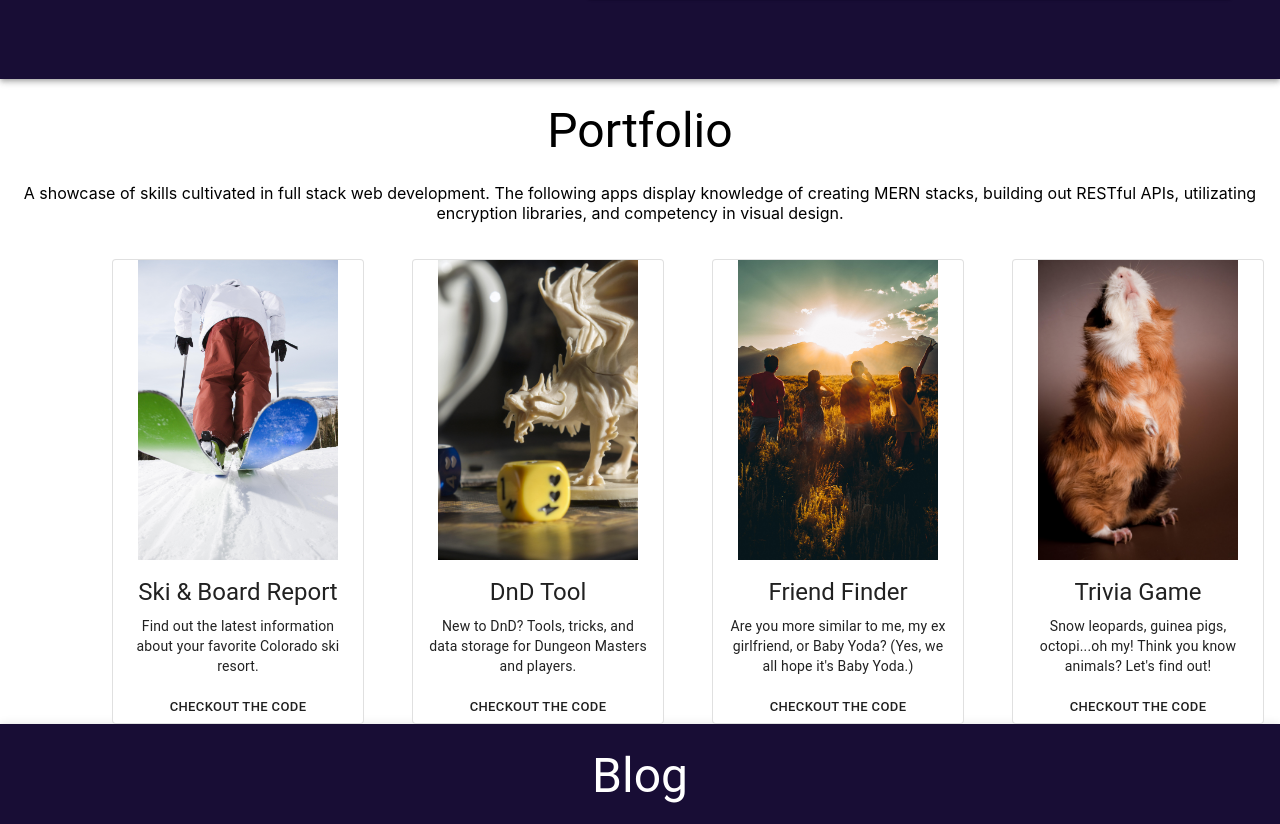
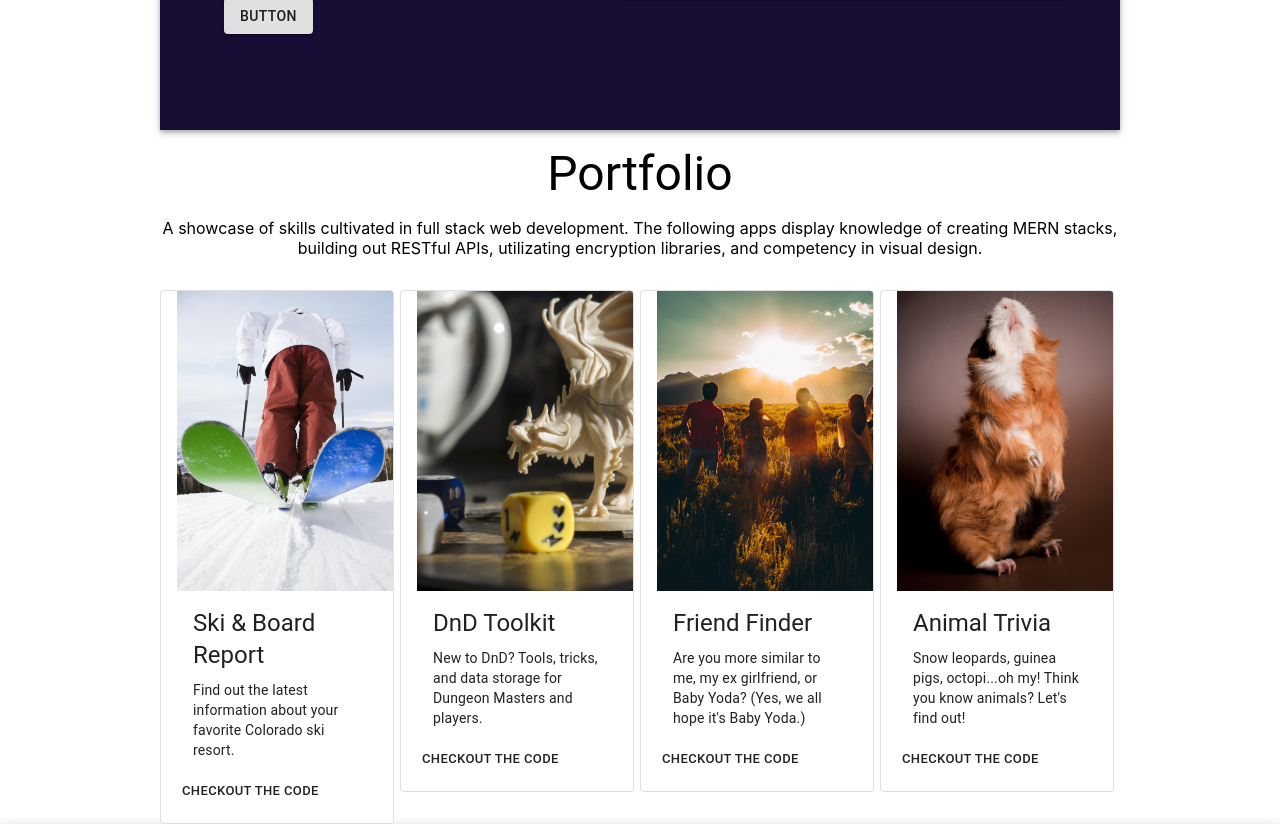
Before and after one commit to LucasAho/blog-front-end, a React (Create React App) app: page / in a window 1280 px wide. Shown: the part 360-1184 px from the top of the page. Built offline with nearby package versions, Linux system fonts and the light colour scheme.

Commit message:
portfolio showcase trimmed down to cut repeating code, cards load dynamically with props. note that card URLs are broken until i figure out redirect hooks again

```diff
--- a/src/components/Header/Header.component.js
+++ b/src/components/Header/Header.component.js
@@ -1,11 +1,12 @@
 import React from 'react';
-import { Grid, AppBar } from '@material-ui/core';
+import { Grid, AppBar, Box } from '@material-ui/core';
 import { makeStyles, createStyles } from '@material-ui/core/styles';
 import { RightHeaderPane, LeftHeaderPane, ToolbarPane } from './HeaderPanes.component';
 
 const useStyles = makeStyles((theme) => createStyles({
   root: {
     flexGrow: 1,
+    maxWidth: '960px'
   },
   AppBar: {
     minHeight: 128,
@@ -25,7 +26,7 @@ const useStyles = makeStyles((theme) => createStyles({
 export default function HeadAppBar() {
   const classes = useStyles();
   return (
-    <div className={classes.root}>
+    <Box className={classes.root} mx='auto'>
       <AppBar position="static" color='primary' className={classes.AppBar}>
 
         <ToolbarPane />
@@ -40,6 +41,6 @@ export default function HeadAppBar() {
         </Grid>
 
       </AppBar>
-    </div>
+    </Box>
   );
 }
--- a/src/components/Showcase/Showcase.component.js
+++ b/src/components/Showcase/Showcase.component.js
@@ -1,6 +1,7 @@
 import React from 'react';
 import { makeStyles, createStyles } from '@material-ui/core/styles';
-import { Card, Grid, CardActionArea, Button, Typography, CardMedia, CardContent, Box } from '@material-ui/core';
+import { Grid, Box } from '@material-ui/core';
+import { HeadPane, CardPane } from './ShowcasePanes.component'
 import stockSki from "../../imageAssets/stockSki.jpg";
 import stockDnD from "../../imageAssets/stockDnD.jpg";
 import stockFriends from "../../imageAssets/stockFriends.jpg";
@@ -9,173 +10,48 @@ import stockTrivia from "../../imageAssets/stockTrivia.jpg";
 const useStyles = makeStyles((theme) => createStyles({
     root: {
         flexGrow: 1,
-    },
-    cardRoot: {
-        maxWidth: 250,
-        marginLeft: "1rem",
-        marginRight: "1rem",
+        maxWidth: '960px'
     },
     cardStack: {
         paddingTop: "1rem",
-        marginLeft: "3rem",
-        marginRight: "3rem",
-    },
-    title: {
-        //width: '100%',
-        textAlign: 'center',
-    },
-    subTextDiv: {
-        //textAlign: 'center'\
-        marginBottom: '1.25rem'
-    },
-    miniText: {
-        textAlign: 'center',
-        display: 'block',
-    },
-    media: {
-        height: 300,
-        width: 200
-    },
-    titleDiv: {
-        alignItems: 'flexstart',
-        paddingTop: '1.5rem',
-        paddingBottom: '1.5rem',
-    },
-    sectionDesktop: {
-        display: 'flex',
-    },
-    sectionMobile: {
-        display: 'flex',
-        [theme.breakpoints.up('md')]: {
-            display: 'none',
-        },
     },
 }));
 
 export default function ProjectBar() {
     const classes = useStyles();
     return (
-        <div className={classes.root} color="secondary">
-                <div className={classes.titleDiv}>
-                    <Typography className={classes.title} variant="h3" noWrap>
-                        Portfolio
-                    </Typography>
-                </div>
-                <Box className={classes.subTextDiv} mx='auto'>
-                    <Typography className={classes.miniText} variant="p">
-                        A showcase of skills cultivated in full stack web development. The following apps display knowledge of creating MERN stacks, building out RESTful APIs, utilizating encryption libraries, and competency in visual design.
-                    </Typography>
-                </Box>
-                <Grid container md={12} spacing={2} flexWrap="nowrap" justify='center' className={classes.cardStack}>
-                    <Grid item align='center'>
-                        <Card className={classes.cardRoot} variant="outlined">
-                            <CardActionArea onClick={event => {
-                                window.location.href = "https://lucasaho.github.io/Project1/";
-                            }}>
-                                <CardMedia
-                                    className={classes.media}
-                                    image={stockSki}
-                                    title="Ski & Board Report"
+        <Box className={classes.root} mx='auto' color="secondary">
+            <HeadPane />
+            <Grid container flexWrap="nowrap" className={classes.cardStack}>
+                <Grid item md>
+                    <CardPane
+                        img={stockSki}
+                        title={"Ski & Board Report"}
+                        descript={"Find out the latest information about your favorite Colorado ski resort."}
                     />
-                                <CardContent>
-                                    <Typography gutterBottom variant="h5" color="darkSecondary" component="h2">
-                                        Ski & Board Report
-                                    </Typography>
-                                    <Typography variant="body2" color="darkSecondary" component="p">
-                                        Find out the latest information about your favorite Colorado ski resort.
-                                    </Typography>
-                                </CardContent>
-                            </CardActionArea>
-                            <Button size="small" color="dark" onClick={event => {
-                                window.location.href = "https://github.com/LucasAho/Project1";
-                            }}>
-                                Checkout the Code
-                            </Button>
-                        </Card>
                 </Grid>
-                    <Grid item align='center'>
-                        <Card className={classes.cardRoot} variant="outlined">
-                            <CardActionArea onClick={event => {
-                                window.location.href = "https://hidden-savannah-88913.herokuapp.com/";
-                            }}>
-                                <CardMedia
-                                    className={classes.media}
-                                    image={stockDnD}
-                                    title="DnD Manager"
+                <Grid item md>
+                    <CardPane
+                        img={stockDnD}
+                        title={"DnD Toolkit"}
+                        descript={"New to DnD? Tools, tricks, and data storage for Dungeon Masters and players."}
                     />
-                                <CardContent>
-                                    <Typography gutterBottom variant="h5" component="h2">
-                                        DnD Tool
-                                    </Typography>
-                                    <Typography variant="body2" color="darkSecondary" component="p">
-                                        New to DnD? Tools, tricks, and data storage for Dungeon Masters and players.
-                                    </Typography>
-                                </CardContent>
-                                <Button size="small" color="dark" onClick={event => {
-                                    window.location.href = "https://github.com/LucasAho/Project-2";
-                                }}>
-                                    Checkout the Code
-                                </Button>
-                            </CardActionArea>
-
-                        </Card>
                 </Grid>
-                    <Grid item align='center'>
-                        <Card className={classes.cardRoot} variant="outlined">
-                            <CardActionArea onClick={event => {
-                                window.location.href = "https://quiet-gorge-84311.herokuapp.com/";
-                            }}>
-                                <CardMedia
-                                    className={classes.media}
-                                    image={stockFriends}
-                                    title="Friend Finder"
+                <Grid item md>
+                    <CardPane
+                        img={stockFriends}
+                        title={"Friend Finder"}
+                        descript={"Are you more similar to me, my ex girlfriend, or Baby Yoda? (Yes, we all hope it's Baby Yoda.)"}
                     />
-                                <CardContent>
-                                    <Typography gutterBottom variant="h5" color="darkSecondary" component="h2">
-                                        Friend Finder
-                                    </Typography>
-                                    <Typography variant="body2" color="darkSecondary" component="p">
-                                        Are you more similar to me, my ex girlfriend, or Baby Yoda? (Yes, we all hope it's Baby Yoda.)
-                                    </Typography>
-                                </CardContent>
-                                <Button size="small" color="dark" onClick={event => {
-                                window.location.href = "https://github.com/LucasAho/crispy-guacamole";
-                                }}>
-                                    Checkout the Code
-                                </Button>
-
-                            </CardActionArea>
-
-                        </Card>
                 </Grid>
-                    <Grid item align='center'>
-                        <Card className={classes.cardRoot} variant="outlined">
-                            <CardActionArea onClick={event => {
-                                window.location.href = "https://lucasaho.github.io/TriviaGame/";
-                            }}>
-                                <CardMedia
-                                    className={classes.media}
-                                    image={stockTrivia}
-                                    title="Animal Trivia"
+                <Grid item md>
+                    <CardPane
+                        img={stockTrivia}
+                        title={"Animal Trivia"}
+                        descript={"Snow leopards, guinea pigs, octopi...oh my! Think you know animals? Let's find out!"}
                     />
-                                <CardContent>
-                                    <Typography gutterBottom variant="h5" component="h2">
-                                        Trivia Game
-                                    </Typography>
-                                    <Typography variant="body2" color="dark" component="p">
-                                        Snow leopards, guinea pigs, octopi...oh my! Think you know animals? Let's find out!
-                                    </Typography>
-                                </CardContent>
-                                <Button size="small" color="dark" onClick={event => {
-                                    window.location.href = "https://github.com/LucasAho/TriviaGame";
-                                }}>
-                                    Checkout the Code
-                                </Button>
-                            </CardActionArea>
-
-                        </Card>
                 </Grid>
             </Grid>
-        </div>
+        </Box>
     )
 }
--- /dev/null
+++ b/src/components/Showcase/ShowcasePanes.component.js
@@ -0,0 +1,87 @@
+import React from 'react';
+import { Box, Typography, Card, CardMedia, CardContent, CardActionArea, Button } from '@material-ui/core';
+import { makeStyles, createStyles } from '@material-ui/core/styles';
+
+
+const useStyles = makeStyles((theme) => createStyles({
+    titleDiv: {
+        paddingTop: '1rem',
+        paddingBottom: '1rem',
+    },
+    cardRoot: {
+        maxWidth: 200,
+        padding: '1rem',
+        paddingTop: '0'
+    },
+    title: {
+        textAlign: 'center',
+    },
+    subTextDiv: {
+        textAlign: 'center',
+        marginBottom: '1rem'
+    },
+    media: {
+        height: 300,
+        width: 250
+    },
+}));
+
+export function HeadPane() {
+    const classes = useStyles();
+    return (
+        <Box>
+            <div className={classes.titleDiv}>
+                <Typography className={classes.title} variant="h3" noWrap>
+                    Portfolio
+                </Typography>
+            </div>
+
+            <div className={classes.subTextDiv}>
+                <Typography variant="p">
+                    A showcase of skills cultivated in full stack web development. The following apps display knowledge of creating MERN stacks, building out RESTful APIs, utilizating encryption libraries, and competency in visual design.
+                </Typography>
+            </div>
+        </Box>
+    );
+}
+
+/*
+https://lucasaho.github.io/Project1/
+https://github.com/LucasAho/Project1
+https://hidden-savannah-88913.herokuapp.com/
+https://github.com/LucasAho/Project-2
+https://quiet-gorge-84311.herokuapp.com/
+https://github.com/LucasAho/crispy-guacamole
+https://lucasaho.github.io/TriviaGame/
+https://github.com/LucasAho/TriviaGame
+*/
+
+export function CardPane(props) {
+    const classes = useStyles();
+    return (
+        <Card className={classes.cardRoot} variant="outlined">
+        <CardActionArea onClick={event => {
+            window.location.href = "https://lucasaho.github.io/Project1/";
+        }}>
+            <CardMedia
+                className={classes.media}
+                image={props.img}
+                title={props.title}
+            />
+            <CardContent>
+                <Typography gutterBottom variant="h5" color="darkSecondary" component="h2">
+                    {props.title}
+                </Typography>
+                <Typography variant="body2" color="darkSecondary" component="p">
+                    {props.descript}
+                </Typography>
+            </CardContent>
+        </CardActionArea>
+        <Button size="small" color="dark" onClick={event => {
+            window.location.href = "https://github.com/LucasAho/Project1";
+        }}>
+            Checkout the Code
+        </Button>
+    </Card>
+    );
+}
```
Also changed, not shown: 1 other file (tests, documents, lock files or other folders). Lines whose indentation alone changed are shown as unchanged.
